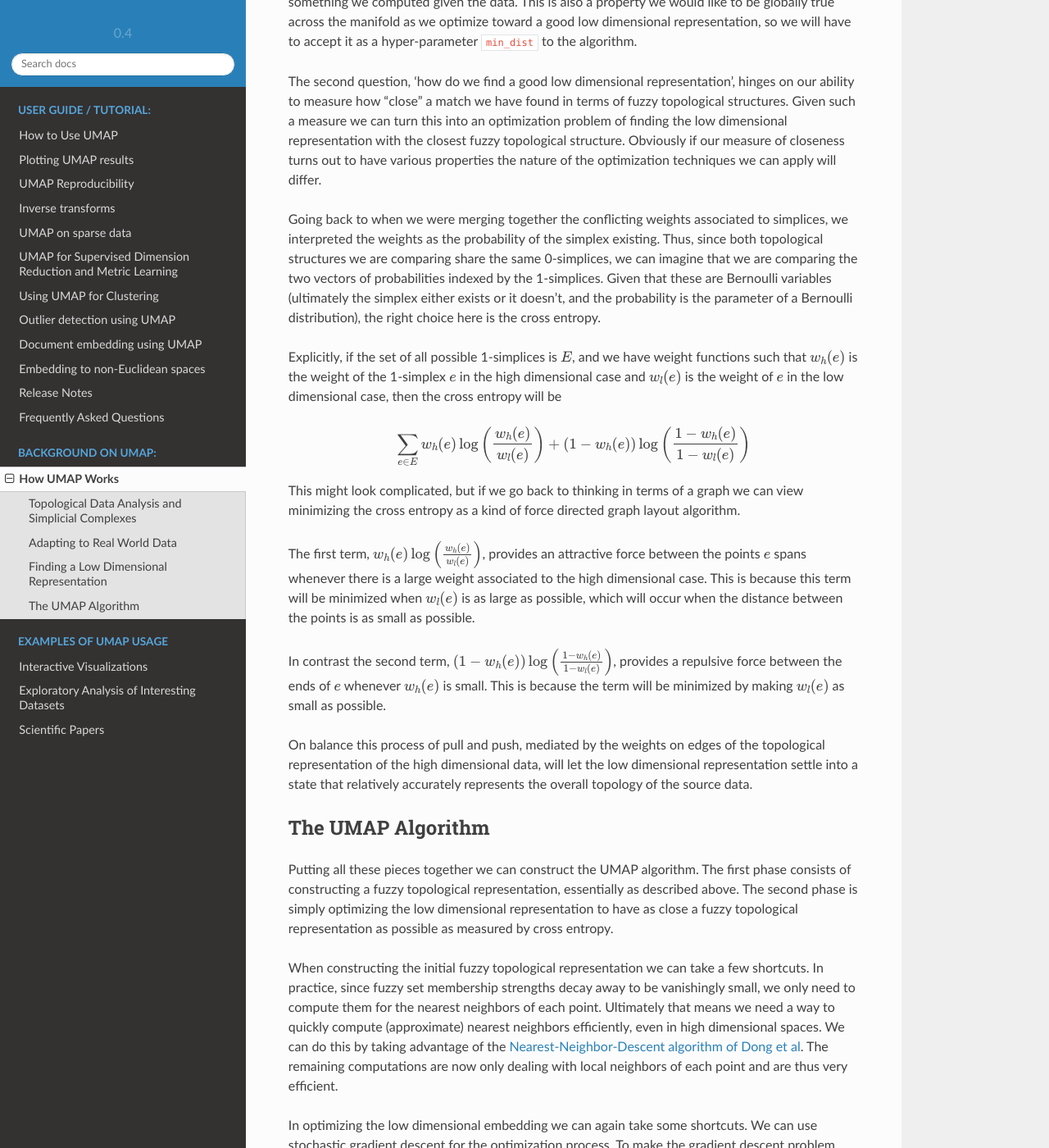
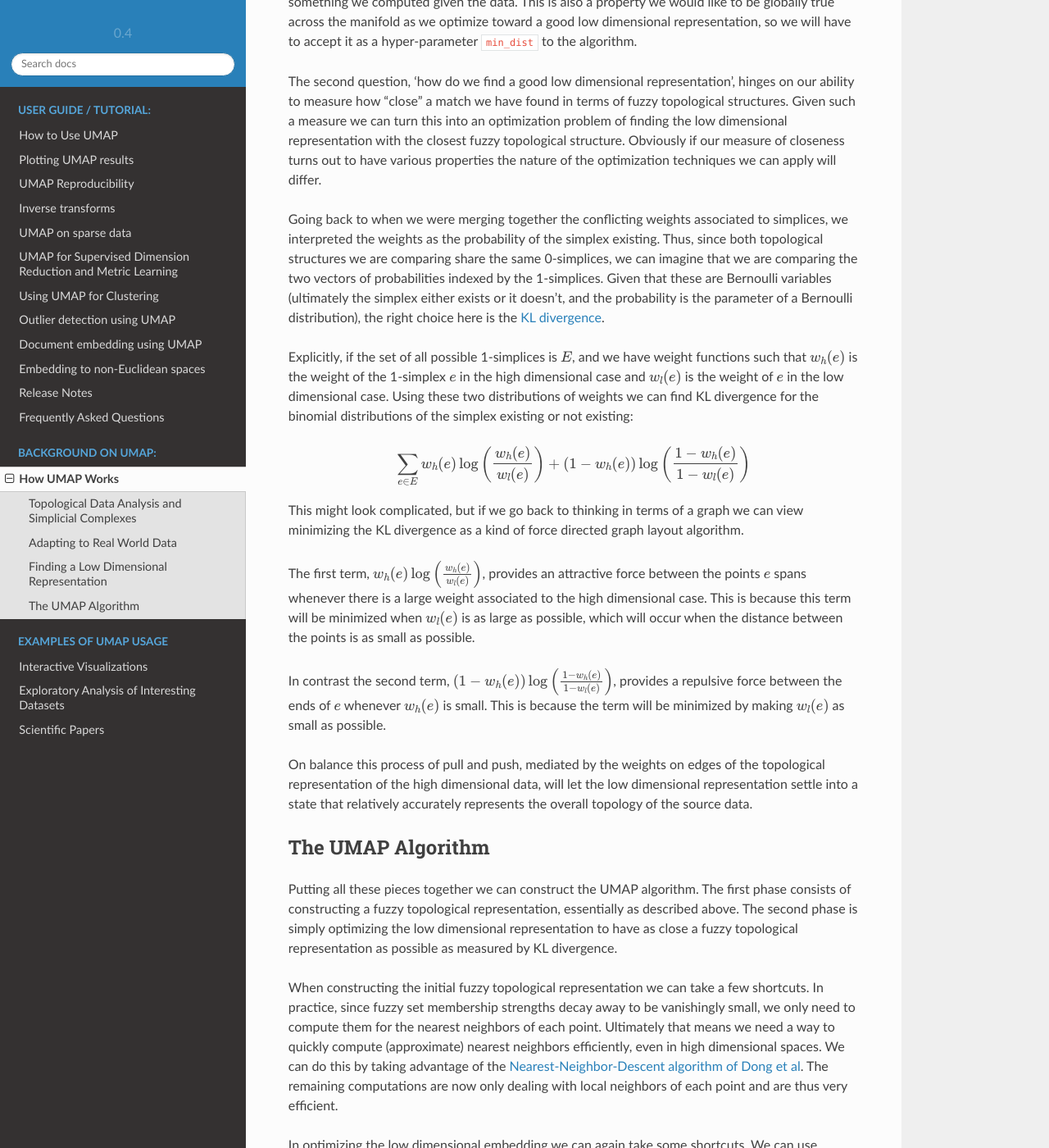
Before and after one commit to lmcinnes/umap, a Sphinx documentation site: the page built from doc/how_umap_works.rst, in a window 1280 px wide and 1400 px high, scrolled down 11076 px. Shown: the whole window at 82% size. Built offline with Sphinx 7.4.7 and the Read the Docs theme 2.0.0, drawn with Linux system fonts in a browser that asks for light colours; pages that are not in the unit, such as notebooks, are missing from menus.

Commit message:
distinction of cross entropy and KL divergence
I'm not entirely sure of the inner workings of the algorithm, but when reading this documentation and comparing with other sources I found that the expression for what was named 'cross entropy' did not seem correct. Instead, there are two separate terms describing two separate KL divergences (one for the change in entropy in the probability of the simplex existing, and one for not existing). It is not clear in the text (even with my suggestions) why one needs to divergences. I make no claims to the workings of the algorithm, but only suggest changes to the descriptions of the mathematics in the documentation.

I hope it makes sense, and thanks to everyone for putting this great resource together!

```diff
--- a/doc/how_umap_works.rst
+++ b/doc/how_umap_works.rst
@@ -479,13 +479,15 @@ comparing share the same 0-simplices, we can imagine that we are
 comparing the two vectors of probabilities indexed by the 1-simplices.
 Given that these are Bernoulli variables (ultimately the simplex either
 exists or it doesn't, and the probability is the parameter of a
-Bernoulli distribution), the right choice here is the cross entropy.
+Bernoulli distribution), the right choice here is the `KL divergence
+<https://en.wikipedia.org/wiki/Kullback%E2%80%93Leibler_divergence>`__.
 
 Explicitly, if the set of all possible 1-simplices is :math:`E`, and we
 have weight functions such that :math:`w_h(e)` is the weight of the
 1-simplex :math:`e` in the high dimensional case and :math:`w_l(e)` is
-the weight of :math:`e` in the low dimensional case, then the cross
-entropy will be
+the weight of :math:`e` in the low dimensional case. Using these two
+distributions of weights we can find KL divergence
+for the binomial distributions of the simplex existing or not existing:
 
 .. math::
 
@@ -493,7 +495,7 @@ entropy will be
    \sum_{e\in E} w_h(e) \log\left(\frac{w_h(e)}{w_l(e)}\right) + (1 - w_h(e)) \log\left(\frac{1 - w_h(e)}{1 - w_l(e)}\right)
 
 This might look complicated, but if we go back to thinking in terms of a
-graph we can view minimizing the cross entropy as a kind of force
+graph we can view minimizing the KL divergence as a kind of force
 directed graph layout algorithm.
 
 The first term, :math:`w_h(e) \log\left(\frac{w_h(e)}{w_l(e)}\right)`,
@@ -522,8 +524,7 @@ Putting all these pieces together we can construct the UMAP algorithm.
 The first phase consists of constructing a fuzzy topological
 representation, essentially as described above. The second phase is
 simply optimizing the low dimensional representation to have as close
-a fuzzy topological representation as possible as measured by cross
-entropy.
+a fuzzy topological representation as possible as measured by KL divergence.
 
 When constructing the initial fuzzy topological representation we can
 take a few shortcuts. In practice, since fuzzy set membership strengths
```
